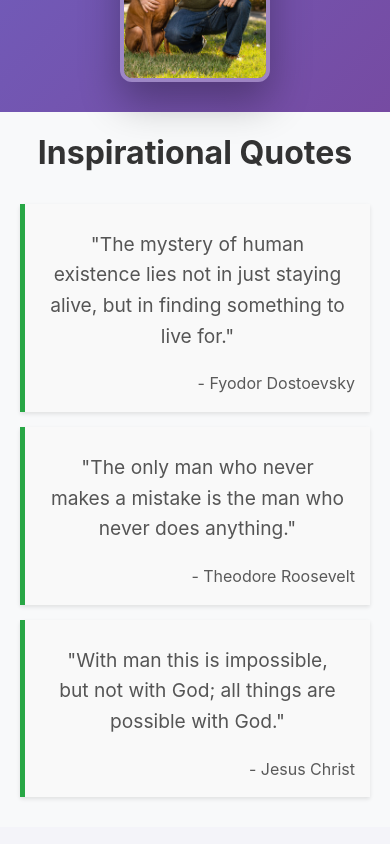
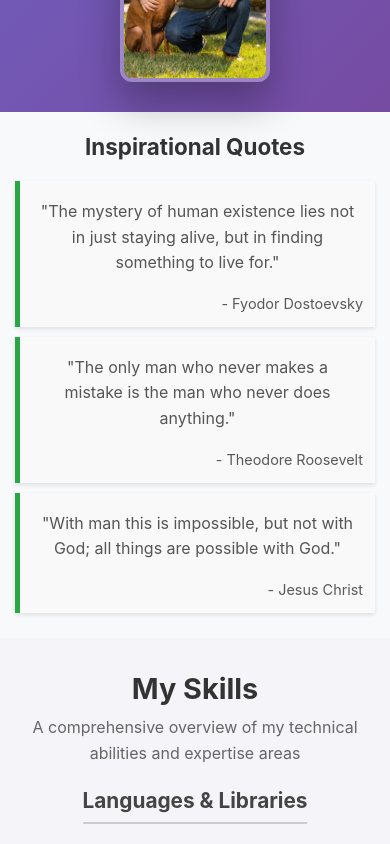
Before and after one commit to JohnMHoyt24/accessible-portfolio, a React (Create React App) app: page / in a window 390 px wide. Shown: the part 1320-2164 px from the top of the page. Built offline with nearby package versions, Linux system fonts and the light colour scheme; no server answers; the HTML template or start-up script is replaced by a standard one.

Commit message:
Made media query fixes for mobile devices and tablets.

```diff
--- a/src/components/Carousel.css
+++ b/src/components/Carousel.css
@@ -32,6 +32,20 @@
 @media (max-width: 480px) {
   .embla__slide {
     padding: 10px;
+  }
+
+  .embla__button {
+    width: 36px;
+    height: 36px;
+    font-size: 16px;
+  }
+
+  .embla__button--prev {
+    left: 4px;
+  }
+
+  .embla__button--next {
+    right: 4px;
   }
 }
 
--- a/src/components/Quotes.css
+++ b/src/components/Quotes.css
@@ -28,3 +28,40 @@
     text-align: right;
     color: #595959;
 }
+
+/* Responsive design */
+@media (max-width: 768px) {
+    .quotes-heading {
+        font-size: 1.7em;
+        margin-bottom: 15px;
+    }
+
+    .quote-text {
+        font-size: 1.1em;
+        padding: 8px;
+    }
+}
+
+@media (max-width: 480px) {
+    .quotes-heading {
+        font-size: 1.4em;
+    }
+
+    .quotes-container {
+        padding: 5px;
+        gap: 10px;
+    }
+
+    .quote-card {
+        padding: 12px;
+    }
+
+    .quote-text {
+        font-size: 1em;
+        padding: 6px;
+    }
+
+    .quote-author {
+        font-size: 0.9em;
+    }
+}
--- a/src/components/RecentlyPlayed.css
+++ b/src/components/RecentlyPlayed.css
@@ -74,7 +74,7 @@
 
 .recently-played-grid {
   display: grid;
-  grid-template-columns: repeat(auto-fill, minmax(260px, 1fr));
+  grid-template-columns: repeat(auto-fill, minmax(min(260px, 100%), 1fr));
   gap: 1.5rem;
 }
 
@@ -119,6 +119,29 @@
   }
 }
 
+@media (max-width: 480px) {
+  .recently-played-backdrop {
+    padding: 4.5rem 0.5rem 1rem;
+  }
+
+  .recently-played-panel {
+    padding: 1rem;
+    border-radius: 12px;
+  }
+
+  .recently-played-header h2 {
+    font-size: 1.5rem;
+  }
+
+  .recently-played-subtitle {
+    font-size: 0.9rem;
+  }
+
+  .recently-played-grid {
+    gap: 1rem;
+  }
+}
+
 @media (prefers-contrast: high) {
   .recently-played-panel {
     background: #000000;
```
